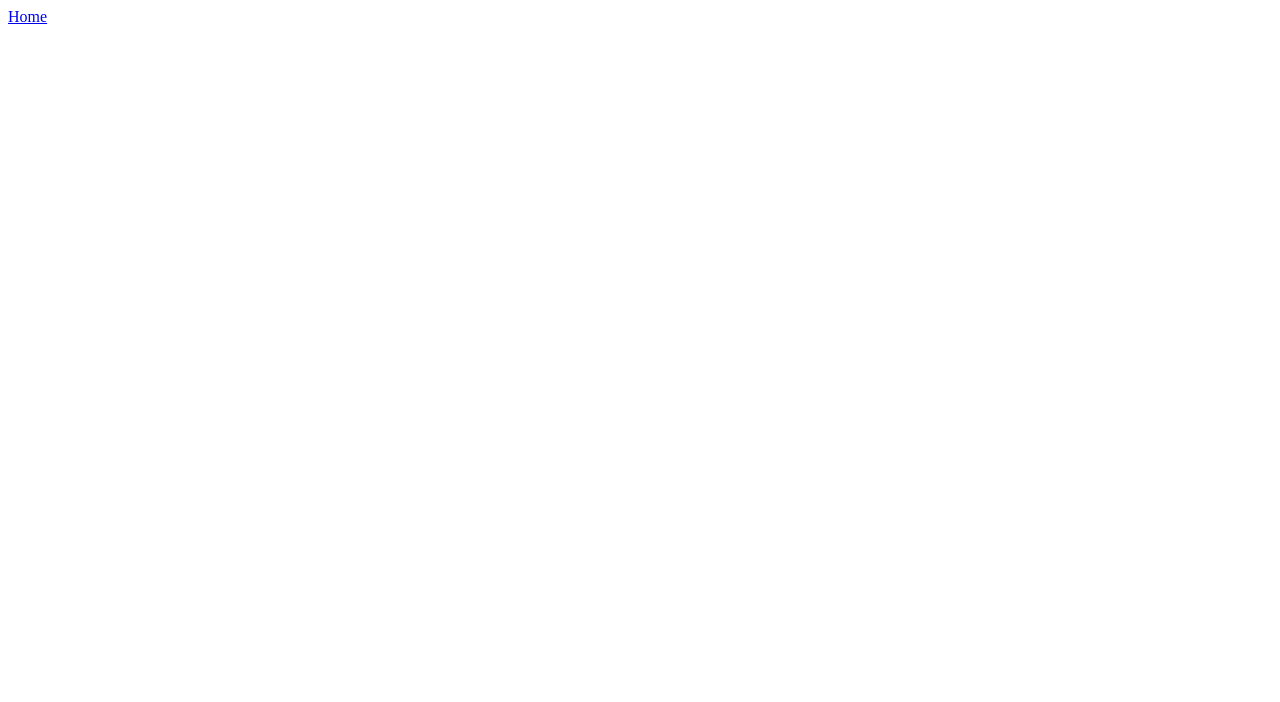
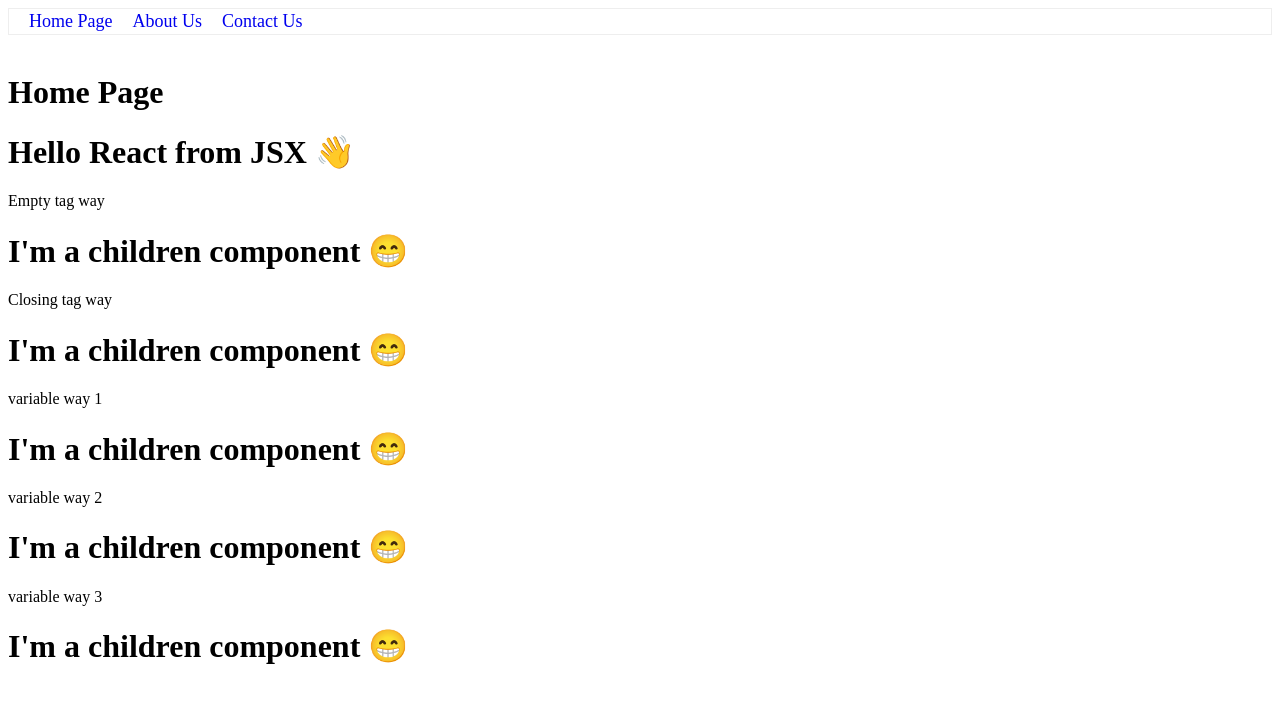
Before and after one commit to ibratnawaz/react-revision, a React (Vite) app: page / in a window 1280 px wide. Shown: the top 702 px of the page. Built offline with nearby package versions, Linux system fonts and the light colour scheme.

Commit message:
feat: routing continued

```diff
--- /dev/null
+++ b/src/App.js
@@ -0,0 +1,15 @@
+import React from 'react';
+import { Outlet } from 'react-router-dom';
+import Header from './components/Header';
+
+const App = () => {
+	return (
+		<div className='container'>
+			<Header />
+			<br />
+			<Outlet />
+		</div>
+	);
+};
+
+export default App;
--- a/src/app-routing.js
+++ /dev/null
@@ -1,43 +0,0 @@
-import { createBrowserRouter, Link, RouterProvider } from 'react-router-dom';
-
-const RoutingComponent = () => {
-	const router = createBrowserRouter([
-		{
-			path: '/',
-			children: [
-				{
-					path: '/',
-					element: (
-						<div>
-							<Link to='about'>Home</Link>
-						</div>
-					)
-				},
-				{
-					path: '/about',
-					element: (
-						<div>
-							<Link to='about'>About Us</Link>
-						</div>
-					)
-				},
-				{
-					path: 'contact/',
-					element: (
-						<div>
-							<Link to='contact'>Contact Us</Link>
-						</div>
-					)
-				}
-			],
-			errorElement: (
-				<div>
-					<Link to='contact'>Error Page - 404</Link>
-				</div>
-			)
-		}
-	]);
-	return <RouterProvider router={router} />;
-};
-
-export default RoutingComponent;
--- /dev/null
+++ b/src/components/App-Routing.js
@@ -0,0 +1,32 @@
+import { createBrowserRouter, RouterProvider } from 'react-router-dom';
+import About from '../pages/About';
+import Contact from '../pages/Contact';
+import Home from '../pages/Home';
+import App from '../App';
+
+const RoutingComponent = () => {
+	const router = createBrowserRouter([
+		{
+			path: '/',
+			element: <App />,
+			children: [
+				{
+					path: '/',
+					element: <Home />
+				},
+				{
+					path: '/about',
+					element: <About />
+				},
+				{
+					path: 'contact/',
+					element: <Contact />
+				}
+			],
+			errorElement: <div>Error Page - 404: Not Found</div>
+		}
+	]);
+	return <RouterProvider router={router} />;
+};
+
+export default RoutingComponent;
--- /dev/null
+++ b/src/components/Header.js
@@ -0,0 +1,14 @@
+import React from 'react';
+import { Link } from 'react-router-dom';
+
+const Header = () => {
+	return (
+		<div className='nav-header'>
+			<Link to='/'>Home Page</Link>
+			<Link to='about'>About Us</Link>
+			<Link to='contact'>Contact Us</Link>
+		</div>
+	);
+};
+
+export default Header;
--- a/src/index.html
+++ b/src/index.html
@@ -1,10 +1,10 @@
 <!DOCTYPE html>
 <html lang="en">
-
 	<head>
-  <meta charset="UTF-8">
-  <meta name="viewport" content="width=device-width, initial-scale=1.0">
+		<meta charset="UTF-8" />
+		<meta name="viewport" content="width=device-width, initial-scale=1.0" />
 		<title>React Training</title>
+		<link rel="stylesheet" href="./style.css" />
 	</head>
 
 	<body>
@@ -14,5 +14,4 @@
 
 		<script type="module" src="index.js"></script>
 	</body>
-
 </html>
--- a/src/index.js
+++ b/src/index.js
@@ -1,36 +1,6 @@
-import React, { useState } from 'react';
+import React from 'react';
 import ReactDom from 'react-dom/client';
-import RoutingComponent from './app-routing';
-
-// React element using JSX
-const appTitle = <h1>Hello React from JSX 👋</h1>;
-
-function ChildComponent() {
-	return <h1>I'm a children component 😁</h1>;
-}
-
-// React functional component
-const HeadingComponent = () => {
-	console.log('>>>', useState([]));
-	return (
-		<div>
-			{appTitle}
-			Empty tag way <br />
-			<ChildComponent />
-			Closing tag way <br />
-			<ChildComponent></ChildComponent>
-			variable way 1
-			<br />
-			{ChildComponent()}
-			variable way 2
-			<br />
-			{<ChildComponent />}
-			variable way 3
-			<br />
-			{<ChildComponent></ChildComponent>}
-		</div>
-	);
-};
+import RoutingComponent from './components/App-Routing';
 
 const root = ReactDom.createRoot(document.getElementById('root'));
 root.render(<RoutingComponent />);
--- /dev/null
+++ b/src/pages/About.js
@@ -0,0 +1,7 @@
+import React from 'react';
+
+const About = () => {
+	return <div>About Us Page</div>;
+};
+
+export default About;
--- /dev/null
+++ b/src/pages/Contact.js
@@ -0,0 +1,7 @@
+import React from 'react';
+
+const Contact = () => {
+	return <div>Contact Us Page</div>;
+};
+
+export default Contact;
--- /dev/null
+++ b/src/pages/Home.js
@@ -0,0 +1,31 @@
+import React from 'react';
+
+const appTitle = <h1>Hello React from JSX 👋</h1>;
+
+function ChildComponent() {
+	return <h1>I'm a children component 😁</h1>;
+}
+
+const Home = () => {
+	return (
+		<div>
+			<h1>Home Page</h1>
+			{appTitle}
+			Empty tag way <br />
+			<ChildComponent />
+			Closing tag way <br />
+			<ChildComponent></ChildComponent>
+			variable way 1
+			<br />
+			{ChildComponent()}
+			variable way 2
+			<br />
+			{<ChildComponent />}
+			variable way 3
+			<br />
+			{<ChildComponent></ChildComponent>}
+		</div>
+	);
+};
+
+export default Home;
--- /dev/null
+++ b/src/style.css
@@ -0,0 +1,11 @@
+.nav-header {
+  padding: 2px 10px;
+  border: 1px solid #eee;
+}
+
+.nav-header a {
+  text-decoration: none;
+  cursor: pointer;
+  font-size: 18px;
+  padding: 0 10px;
+}
```
Lines whose indentation alone changed are shown as unchanged.
